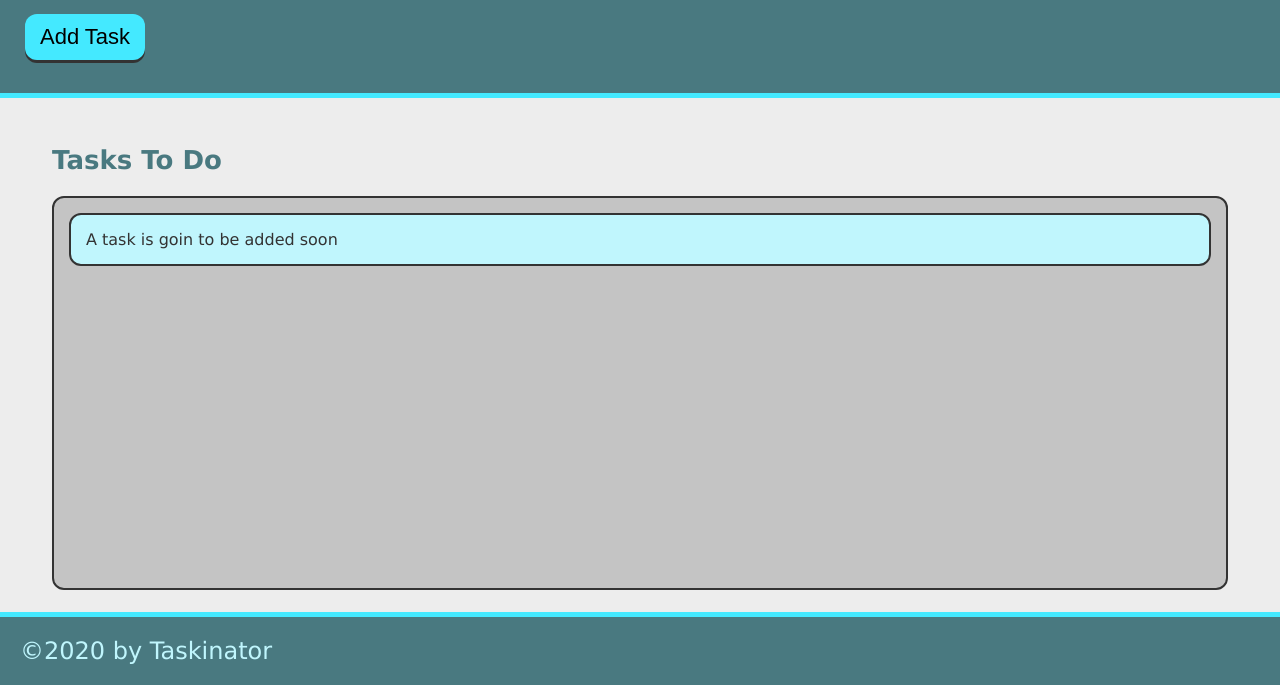
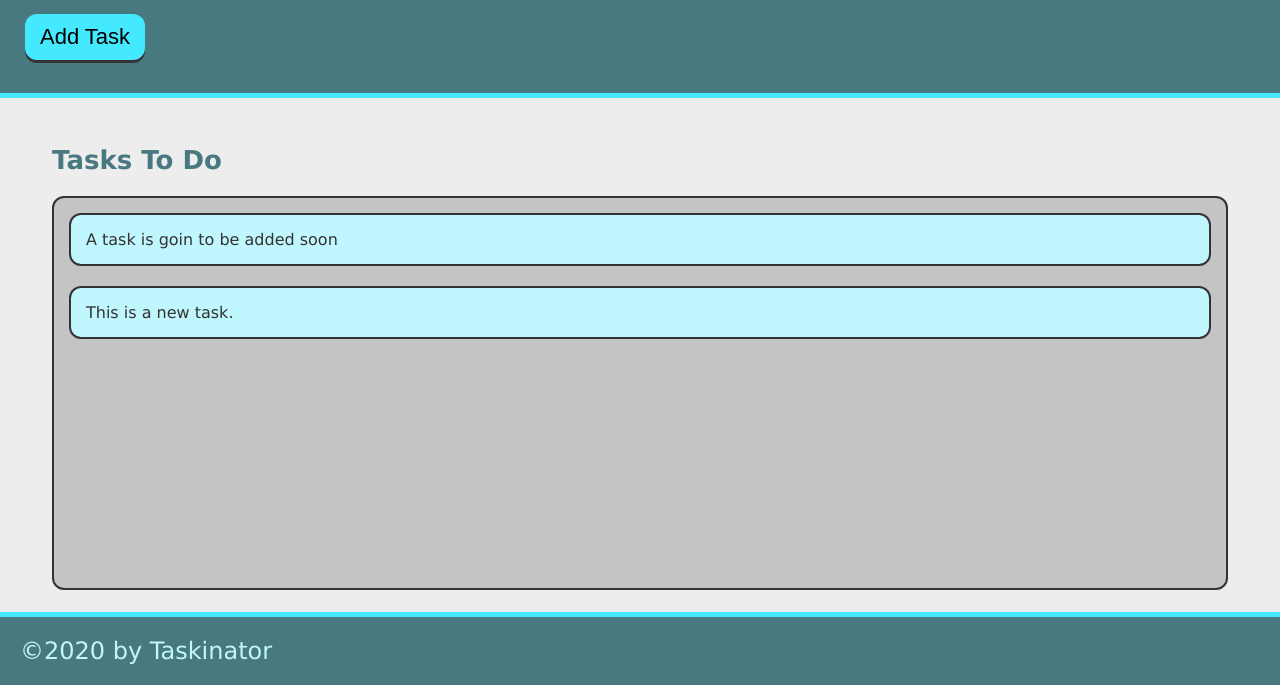
Before and after one commit to Atlas075/taskinator, a plain HTML site: page index.html in a window 1280 px wide. Both pictures are taken after a click on the button "Add Task". Shown: the part 115-800 px from the top of the page. Drawn offline with Linux system fonts and the light colour scheme.

Commit message:
add ability to add tasks

```diff
--- a/assets/js/script.js
+++ b/assets/js/script.js
@@ -0,0 +1,14 @@
+var buttonEl = document.querySelector("#save-task");
+var tasksToDoEl = document.querySelector("#tasks-to-do");
+
+
+var createTaskHandler = function() {
+    var listItemEl = document.createElement("li");
+    listItemEl.className = "task-item";
+    listItemEl.textContent = "This is a new task.";
+    tasksToDoEl.appendChild(listItemEl);
+  }
+
+
+
+buttonEl.addEventListener("click", createTaskHandler);
--- a/index.html
+++ b/index.html
@@ -13,14 +13,14 @@
     <header>
         <h1 class="page-title">Taskinator</h1>
         <p>Click the button to add a new task!</p>
-        <button class="btn">Add Task</button>
+        <button class="btn" id="save-task">Add Task</button>
     </header>
 
 
     <main class="page-content">
         <section class="task-list-wrapper">
             <h2 class="list-title">Tasks To Do</h2>
-            <ul class="task-list">
+            <ul class="task-list" id="tasks-to-do">
                 <li class="task-item">A task is goin to be added soon</li>
             </ul>
 
@@ -35,6 +35,6 @@
         &copy;2020 by Taskinator
     </footer>
 
-    <script src="/assets/js/script.js"></script>
+    <script src="./assets/js/script.js"></script>
 </body>
 </html>
```
